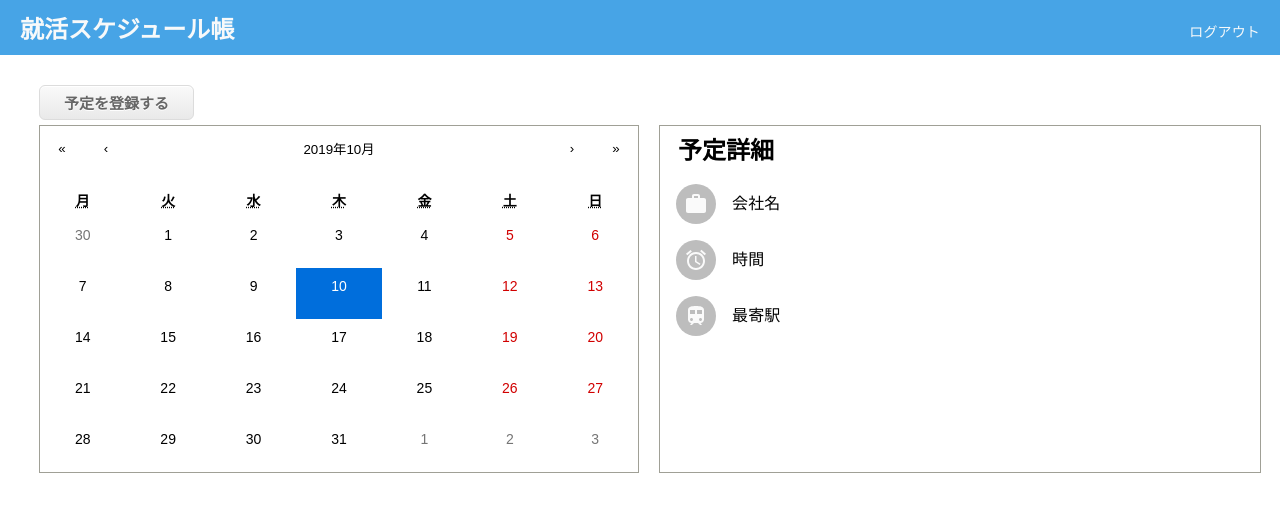
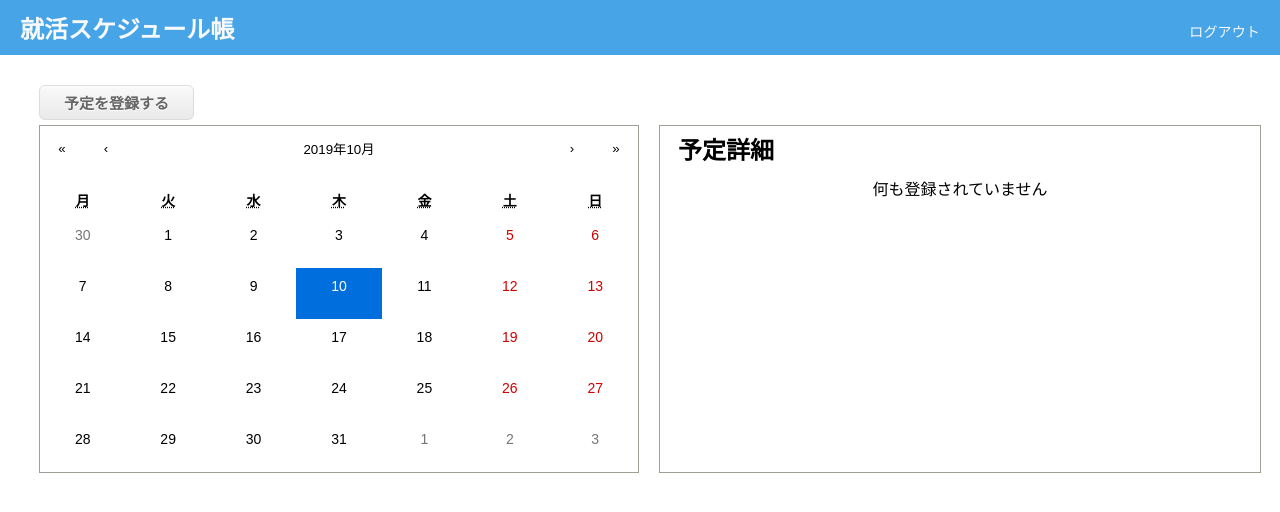
Before and after one commit to yiz21/jobhunt-calendar, a React (Create React App) app: page / in a window 1280 px wide. Shown: the top 512 px of the page. Built offline with nearby package versions, Linux system fonts and the light colour scheme; no server answers; the database is empty; sample sign-in values are in the browser's storage.

Commit message:
add message for nothing to show plan detail. close #24

```diff
--- a/src/components/listView.jsx
+++ b/src/components/listView.jsx
@@ -16,10 +16,22 @@ const useStyles = makeStyles(theme => ({
     maxWidth: 360,
     backgroundColor: theme.palette.background.paper,
   },
+  MessageAboutNothingToShow: {
+    textAlign: "center"
+  }
 }));
 
 export default function ListView(props) {
+  console.log(props.previewInfo)
   const classes = useStyles();
+  if((props.previewInfo.companyName === "" ) && (props.previewInfo.time === "") && (props.previewInfo.station === "")) {
+    return (
+      <div className={classes.MessageAboutNothingToShow}>
+        <span>何も登録されていません</span>
+      </div>
+    )
+  }
+
   return (
     <List className={classes.root}>
       <ListItem>
```
